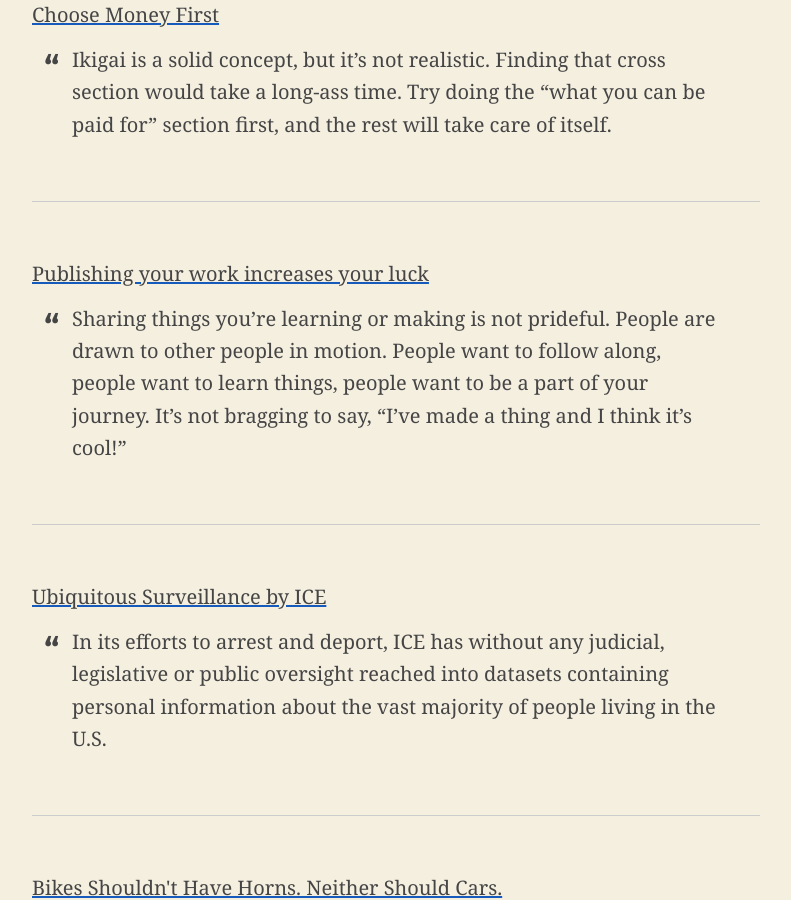
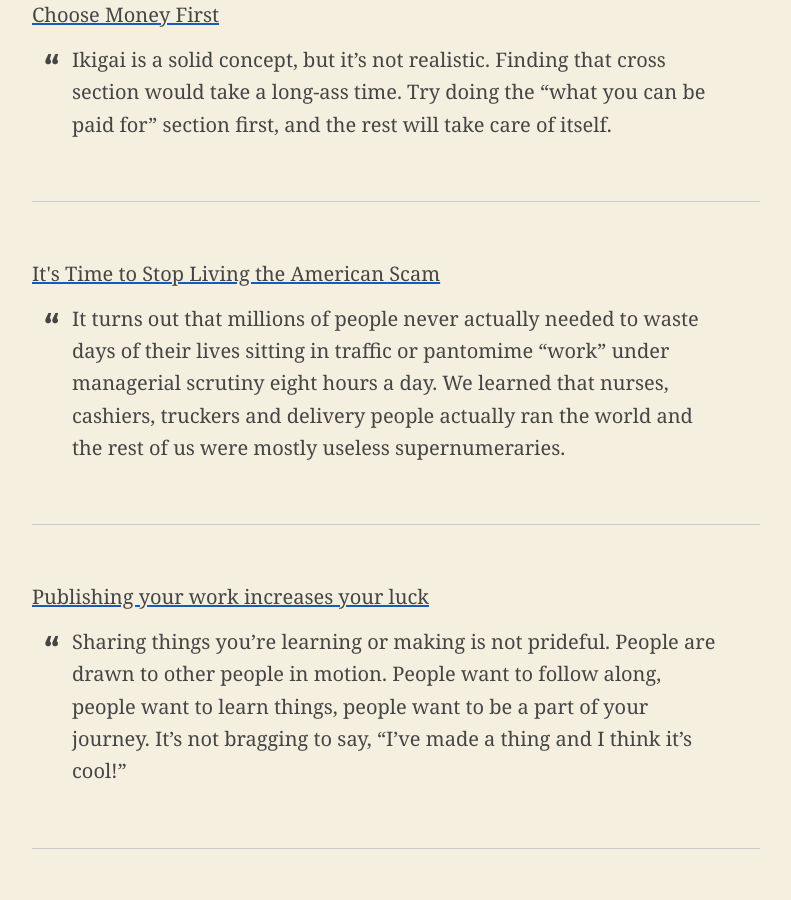
Before and after one commit to bradonomics/bradonomics.com, a Jekyll site: the page built from _pages/bookmarks.html, in a window 1280 px wide and 900 px high, scrolled down 309 px. Shown: the whole window, without its empty margins (244-1035 px from the left). Built offline with Jekyll 4.4.1, drawn with Linux system fonts in a browser that asks for light colours.

Commit message:
New bookmark

```diff
--- a/_data/bookmarks.yml
+++ b/_data/bookmarks.yml
@@ -7,6 +7,11 @@
     Ikigai is a solid concept, but it's not realistic. Finding that cross section would take a long-ass time. Try doing the "what you can be paid for" section first, and the rest will take care of itself.
   link: https://siliconvict.com/articles/1-choose-money-first
   tags: [Economics, 'Personal Finance', Money]
+- title: It's Time to Stop Living the American Scam
+  quote: |
+    It turns out that millions of people never actually needed to waste days of their lives sitting in traffic or pantomime "work" under managerial scrutiny eight hours a day. We learned that nurses, cashiers, truckers and delivery people actually ran the world and the rest of us were mostly useless supernumeraries.
+  link: https://www.nytimes.com/2022/07/07/opinion/work-busy-trap-millennials.html
+  tags: [Economics, Work]
 - title: Publishing your work increases your luck
   quote: |
     Sharing things you're learning or making is not prideful. People are drawn to other people in motion. People want to follow along, people want to learn things, people want to be a part of your journey. It's not bragging to say, "I've made a thing and I think it's cool!"
```
